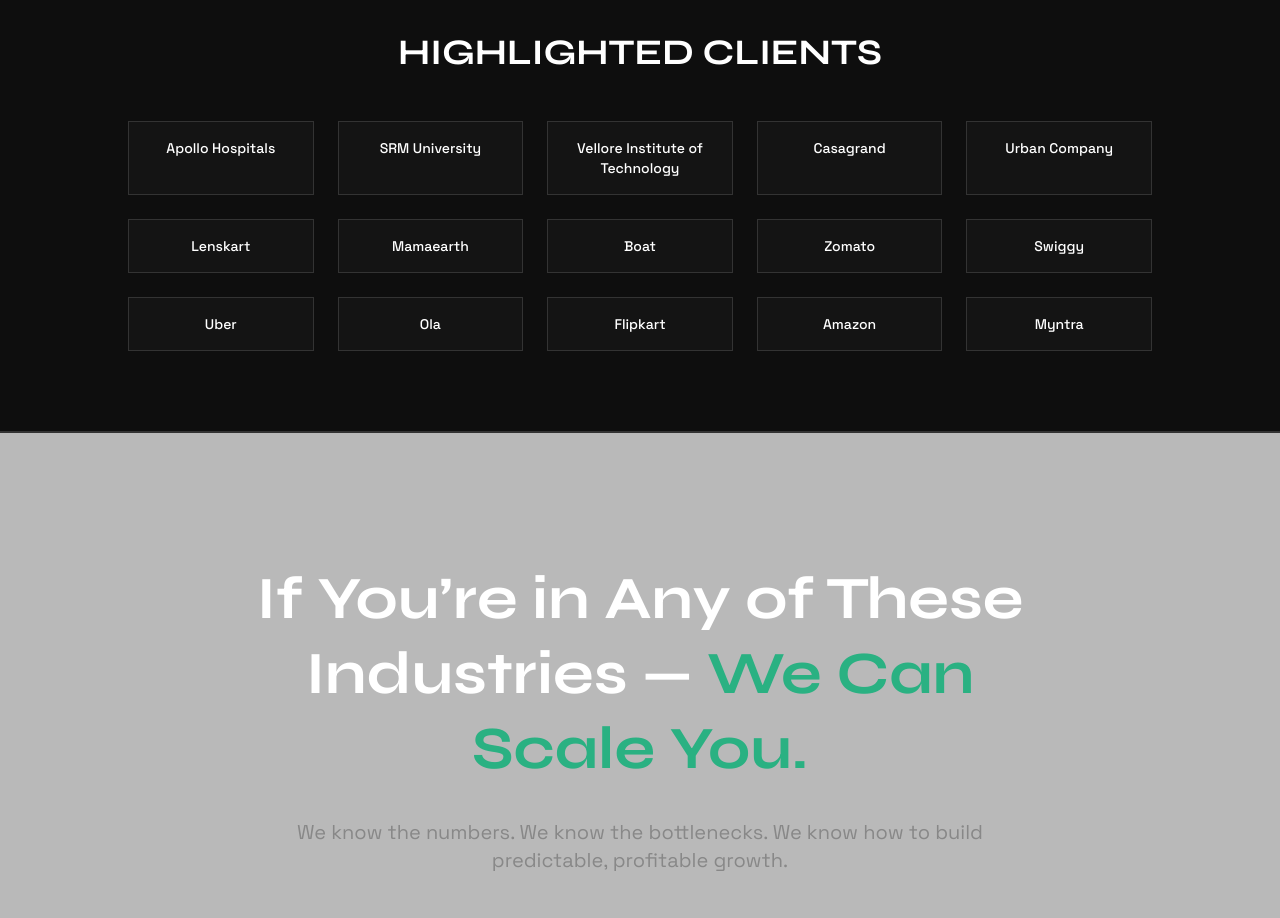
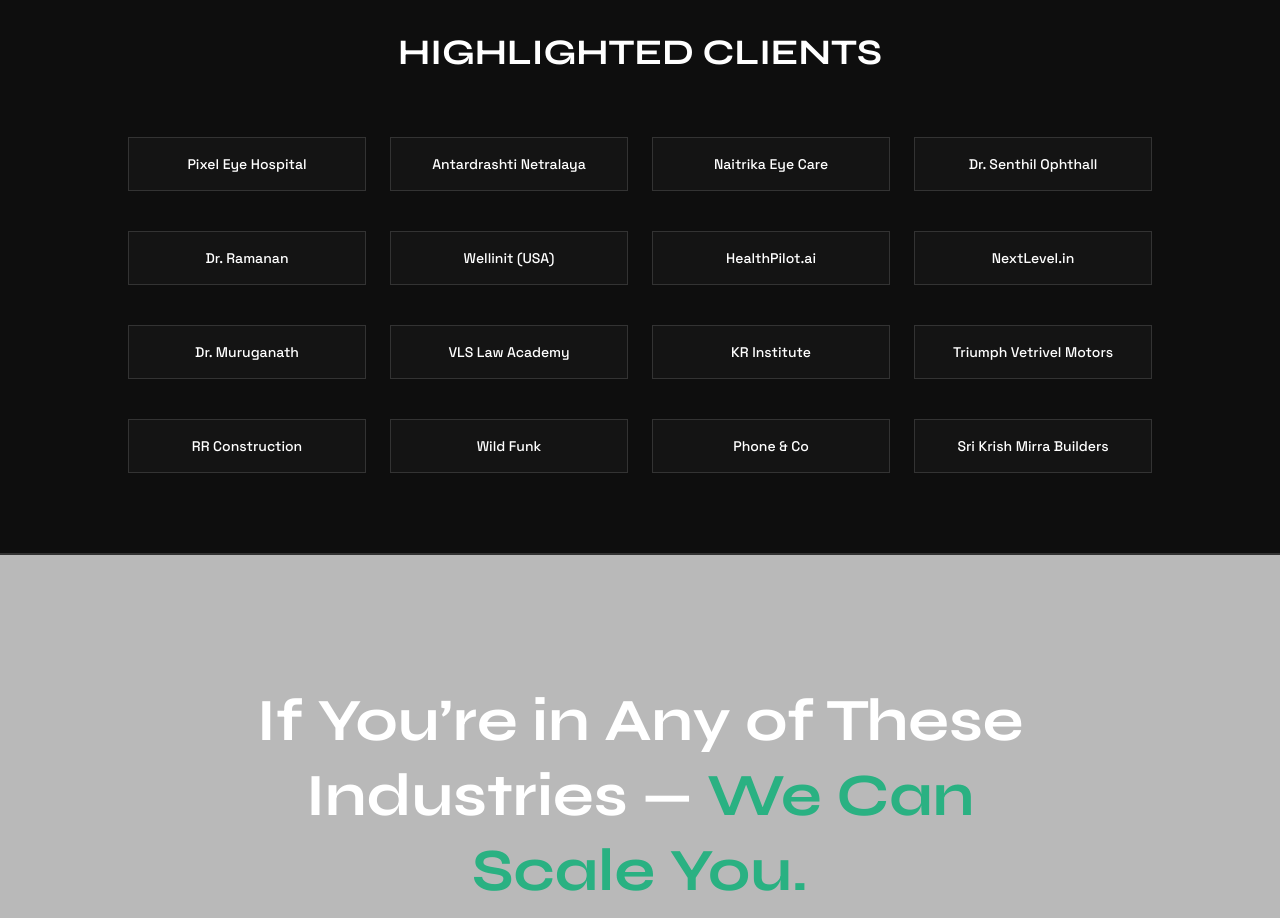
Before and after one commit to contact-igt/Invictus-frontend, a Next.js app: page /clients in a window 1280 px wide. Shown: the part 2140-3058 px from the top of the page. Built offline with nearby package versions, Linux system fonts and the light colour scheme.

Commit message:
responsive and clients details added

```diff
--- a/src/pageComponent/ClientsIndustriesPage/index.jsx
+++ b/src/pageComponent/ClientsIndustriesPage/index.jsx
@@ -30,9 +30,8 @@
 ];
 
 const clientList = [
-    "Apollo Hospitals", "SRM University", "Vellore Institute of Technology", "Casagrand", "Urban Company",
-    "Lenskart", "Mamaearth", "Boat", "Zomato", "Swiggy",
-    "Uber", "Ola", "Flipkart", "Amazon", "Myntra"
+    "Pixel Eye Hospital", "Antardrashti Netralaya", "Naitrika Eye Care", "Dr. Senthil Ophthall", "Dr. Ramanan", "Wellinit (USA)", "HealthPilot.ai",
+    "NextLevel.in", "Dr. Muruganath", "VLS Law Academy", "KR Institute", "Triumph Vetrivel Motors", "RR Construction", "Wild Funk", "Phone & Co", "Sri Krish Mirra Builders"
 ];
 
 const ClientsIndustriesPage = ({ onContactClick }) => {
@@ -97,9 +96,9 @@
             <section className="py-20 px-6 md:px-12 border-b border-[#333] bg-[#0E0E0E]">
                 <div className="max-w-[1600px] mx-auto">
                     <h2 className="font-display text-4xl font-bold uppercase mb-12 text-white text-center">Highlighted Clients</h2>
-                    <div className="grid sm:grid-cols-2 md:grid-cols-3 lg:grid-cols-4 xl:grid-cols-5 gap-6 max-w-5xl mx-auto">
+                    <div className="grid sm:grid-cols-2 md:grid-cols-2 lg:grid-cols-3 xl:grid-cols-4  gap-6 max-w-5xl mx-auto ">
                         {clientList.map((client, index) => (
-                            <div key={index} className="p-4 border border-[#333] text-center bg-[#1A1A1A]/50 hover:border-[#2AB182] transition-colors duration-300">
+                            <div key={index} className="p-4 mt-4 border border-[#333] text-center bg-[#1A1A1A]/50 hover:border-[#2AB182] transition-colors duration-300">
                                 <p className="font-body text-sm font-medium text-white">{client}</p>
                             </div>
                         ))}
```
